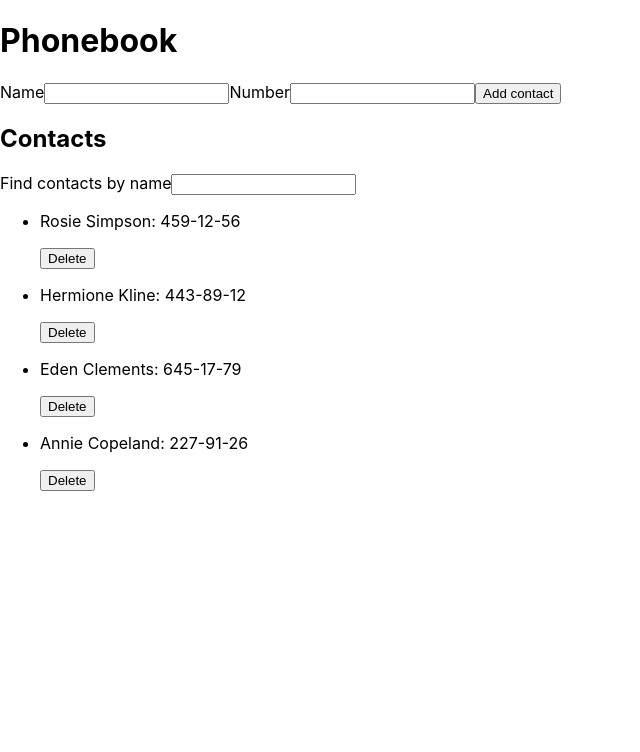
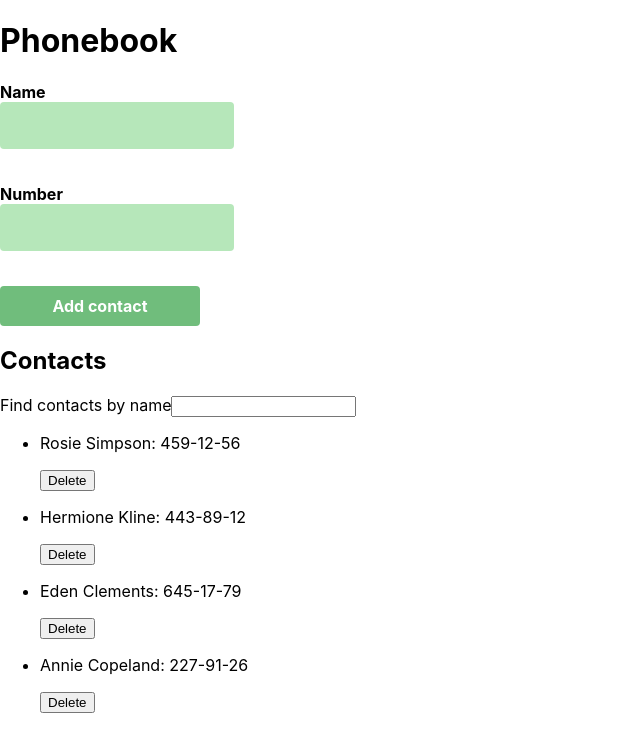
Before and after one commit to BohdanKushnerov/phonebook, a React (Create React App) app: page / in a window 1280 px wide. Shown: the top 752 px of the page, without its empty margins (0-640 px from the left). Built offline with nearby package versions, Linux system fonts and the light colour scheme.

Commit message:
Add styles

```diff
--- a/package.json
+++ b/package.json
@@ -4,6 +4,8 @@
   "private": true,
   "homepage": "https://BohdanKushnerov.github.io/goit-react-hw-02-phonebook/",
   "dependencies": {
+    "@emotion/react": "^11.10.6",
+    "@emotion/styled": "^11.10.6",
     "@testing-library/jest-dom": "^5.16.3",
     "@testing-library/react": "^12.1.4",
     "@testing-library/user-event": "^13.5.0",
--- a/src/components/ContactForm/ContactForm.jsx
+++ b/src/components/ContactForm/ContactForm.jsx
@@ -1,5 +1,6 @@
 import { Component } from 'react';
 import PropTypes from 'prop-types';
+import { Form, Button, Input, Label } from './ContactForm.styled';
 
 class ContactForm extends Component {
   static propTypes = {
@@ -36,10 +37,10 @@ class ContactForm extends Component {
 
   render() {
     return (
-      <form onSubmit={this.handleSubmit}>
-        <label>
+      <Form onSubmit={this.handleSubmit}>
+        <Label>
           Name
-          <input
+          <Input
             type="text"
             name="name"
             value={this.state.name}
@@ -48,11 +49,11 @@ class ContactForm extends Component {
             title="Name may contain only letters, apostrophe, dash and spaces. For example Adrian, Jacob Mercer, Charles de Batz de Castelmore d'Artagnan"
             required
           />
-        </label>
+        </Label>
 
-        <label>
+        <Label>
           Number
-          <input
+          <Input
             type="tel"
             name="number"
             value={this.state.number}
@@ -61,9 +62,9 @@ class ContactForm extends Component {
             title="Phone number must be digits and can contain spaces, dashes, parentheses and can start with +"
             required
           />
-        </label>
-        <button type="submit">Add contact</button>
-      </form>
+        </Label>
+        <Button type="submit">Add contact</Button>
+      </Form>
     );
   }
 }
--- /dev/null
+++ b/src/components/ContactForm/ContactForm.styled.jsx
@@ -0,0 +1,44 @@
+import styled from '@emotion/styled';
+
+export const Form = styled.form`
+  display: flex;
+  flex-direction: column;
+  gap: 15px;
+
+  width: 200px;
+`;
+
+export const Button = styled.button`
+  padding: 10px 24px;
+  min-width: 100px;
+  font-family: inherit;
+  font-weight: 700;
+  font-size: 16px;
+  border-radius: 4px;
+  border: none;
+  color: #fff;
+  background-color: #70bd7c;
+  cursor: pointer;
+
+  :active {
+    background-color: green;
+  }
+`;
+
+export const Input = styled.input`
+  padding: 15px 16px;
+  border: 1px solid rgba(0, 0, 0, 0);
+  border-radius: 4px;
+  margin-bottom: 20px;
+  /* max-width: 450px; */
+  width: 100%;
+  background-color: #b6e7ba;
+
+  :-webkit-autofill {
+    transition: background-color 600000s 0s, color 600000s 0s;
+  }
+`;
+
+export const Label = styled.label`
+  font-weight: bold;
+`;
```
Also changed, not shown: 1 other file (tests, documents, lock files or other folders).
